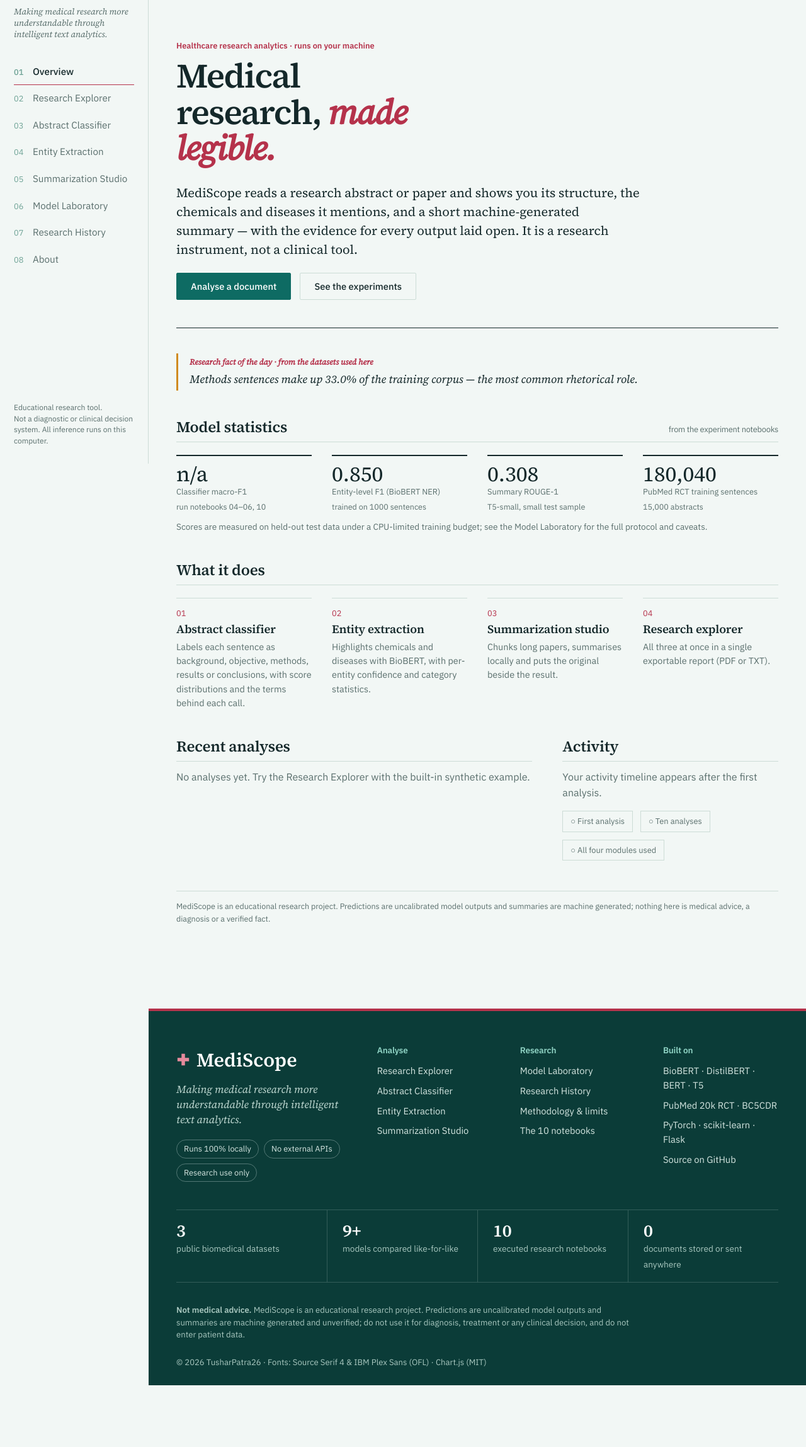
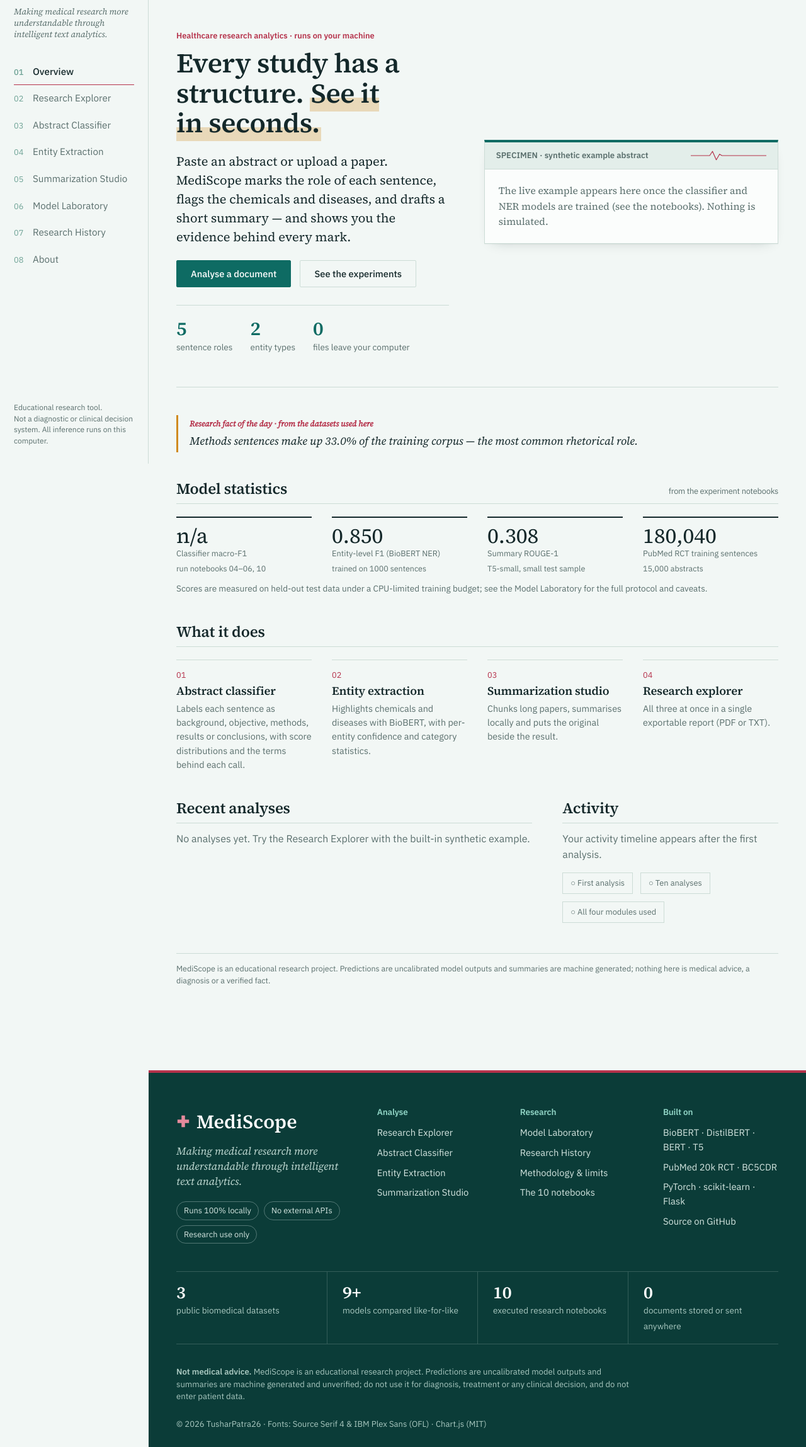
Before and after one commit to TusharPatra26/MediScope, a Flask app: page / in a window 1280 px wide. Shown: the part 64-2361 px from the top of the page at 63% size. Before the commit the page ends 2263 px from the top, so only its background shows below. Run offline with Flask 3, Linux system fonts and the light colour scheme; data that the repository does not hold is empty.

Commit message:
Overview: live annotated specimen-sheet hero replaces generic headline hero

```diff
--- a/app.py
+++ b/app.py
@@ -165,6 +165,38 @@ def read_input() -> tuple[str, str]:
 
 
 # ---------------------------------------------------------------------------
+# Overview "specimen sheet": a real, cached analysis of a synthetic example abstract
+# ---------------------------------------------------------------------------
+DEMO_TEXT = ("Chronic low back pain is a leading cause of disability and is commonly managed with analgesics. "
+             "We aimed to evaluate whether a 12-week supervised exercise programme reduces pain intensity compared with usual care. "
+             "In this randomized controlled trial, 120 adults with chronic low back pain were assigned to exercise (n = 60) or usual care (n = 60). "
+             "The primary outcome was pain intensity on a 0-10 numeric scale at 12 weeks. "
+             "Pain decreased by 2.4 points in the exercise group and by 0.9 points in the usual care group (mean difference 1.5, 95% CI 0.8 to 2.2; p < 0.001). "
+             "No serious adverse events were reported. "
+             "A supervised exercise programme reduced pain more than usual care in adults with chronic low back pain.")
+_DEMO: dict = {}
+
+
+def hero_demo():
+    """Run the deployed models once on the synthetic example; None if any model is missing (nothing is faked)."""
+    if "v" in _DEMO:
+        return _DEMO["v"]
+    try:
+        t0 = time.perf_counter()
+        sents = split_sentences(DEMO_TEXT)
+        res = clf_mod.classify_sentences(sents)
+        rows = []
+        for r in res:
+            n = recognise(r["text"], "biobert")
+            rows.append({"label": r["label"], "score": r["score"], "segments": n["segments"]})
+        _DEMO["v"] = {"rows": rows, "model": clf_mod.get_classifier().info()["name"], "seconds": time.perf_counter() - t0,
+                      "n_entities": sum(1 for x in rows for s in x["segments"] if s[1]), "counts": Counter(r["label"] for r in rows)}
+    except Exception:  # missing artifacts or any failure -> the overview shows a plain note
+        _DEMO["v"] = None
+    return _DEMO["v"]
+
+
+# ---------------------------------------------------------------------------
 # App factory
 # ---------------------------------------------------------------------------
 def create_app() -> Flask:
@@ -232,7 +264,7 @@ def create_app() -> Flask:
         ]
         return page("index.html", ["Overview"], fact=fact, deployed=metrics.get(dep) if dep else None, ner=(ner_m.get("biobert") if ner_m else None),
                     summ=(sum_m.get("systems", {}).get("T5-small medical") if sum_m else None), dataset=stats, recent=rows,
-                    timeline=list(reversed([dict(r) for r in per_day])), milestones=milestones, total=total)
+                    timeline=list(reversed([dict(r) for r in per_day])), milestones=milestones, total=total, demo=hero_demo())
 
     # ---- Research Explorer (integrated) ----
     @app.route("/explorer", methods=["GET", "POST"])
--- a/static/css/responsive.css
+++ b/static/css/responsive.css
@@ -5,6 +5,7 @@
   .g4 { grid-template-columns: repeat(2, 1fr); } .asym { gap: 32px; } .hero h1 { font-size: 2.8rem; }
 }
 @media (max-width: 900px) {
+  .intro { grid-template-columns: 1fr; gap: 36px; } .intro h1 { font-size: 2.2rem; }
   .footer .top { grid-template-columns: 1fr 1fr; } .footer .top > :first-child { grid-column: 1 / -1; } .footer .strip { grid-template-columns: 1fr 1fr; } .footer .strip div:nth-child(3) { padding-left: 0; border-left: 0; }
   .shell { grid-template-columns: 1fr; }
   .sidebar { position: fixed; z-index: 30; width: 260px; transform: translateX(-102%); transition: transform .25s; box-shadow: 8px 0 30px -12px rgba(0,0,0,.35); }
@@ -14,6 +15,7 @@
   .detail { position: static; } .hero h1 { font-size: 2.4rem; }
 }
 @media (max-width: 600px) {
+  .intro h1 { font-size: 1.9rem; } .vitals { gap: 18px; } .sheet-foot .grow { margin-left: 0; }
   .footer-in { padding: 36px 16px 20px; } .footer .top { grid-template-columns: 1fr; gap: 28px; } .footer .strip { grid-template-columns: 1fr; } .footer .strip div + div { padding-left: 0; border-left: 0; border-top: 1px solid rgba(213,230,225,.2); }
   main { padding: 22px 16px 56px; } .topbar { padding: 10px 16px; } .status .txt { display: none; }
   .g2, .g4 { grid-template-columns: 1fr; } h1 { font-size: 1.8rem; } .hero h1 { font-size: 2rem; }
--- a/static/css/style.css
+++ b/static/css/style.css
@@ -152,3 +152,21 @@ pre.code { background: var(--sunken); padding: 14px 16px; overflow-x: auto; font
 .footer .strip b { display: block; font-family: var(--serif); font-size: 1.7rem; font-weight: 600; color: #fff; line-height: 1.1; } .footer .strip span { font-size: .85rem; color: #A9C8C0; }
 .footer .legal { display: flex; justify-content: space-between; gap: 24px; flex-wrap: wrap; font-size: .82rem; color: #A9C8C0; line-height: 1.5; }
 .footer .legal p { margin: 0; max-width: 46rem; }
+
+/* ---------- overview: specimen sheet ---------- */
+.intro { display: grid; grid-template-columns: 1fr 1.08fr; gap: 56px; align-items: center; padding: 8px 0 52px; margin-bottom: 44px; border-bottom: 1px solid var(--line); }
+.intro h1 { font-size: 2.7rem; line-height: 1.1; font-weight: 600; max-width: 15ch; }
+.intro .under { background: linear-gradient(transparent 62%, var(--e-chemical) 62%); padding: 0 2px; }
+.vitals { list-style: none; display: flex; gap: 28px; padding: 22px 0 0; margin: 28px 0 0; border-top: 1px solid var(--line); }
+.vitals li { display: flex; flex-direction: column; } .vitals b { font-family: var(--serif); font-size: 1.9rem; line-height: 1; color: var(--teal); } .vitals span { font-size: .85rem; color: var(--muted); margin-top: 4px; }
+.sheet { margin: 0; background: var(--surface); border: 1px solid var(--line); border-top: 4px solid var(--teal); box-shadow: var(--shadow); }
+.sheet-head { display: flex; justify-content: space-between; align-items: center; padding: 11px 18px; border-bottom: 1px solid var(--line); background: var(--sunken); font-size: .82rem; font-weight: 600; color: var(--muted); }
+.pulse { width: 120px; height: 20px; color: var(--crimson); }
+.sheet-filter { display: flex; gap: 6px; flex-wrap: wrap; padding: 12px 18px 4px; }
+.rolebtn { background: none; border: 1px solid currentColor; font: 500 .78rem var(--sans); padding: 3px 10px; border-radius: 999px; cursor: pointer; } .rolebtn[aria-pressed="false"] { opacity: .35; text-decoration: line-through; }
+.sheet-body { list-style: none; margin: 0; padding: 8px 18px 6px; }
+.sheet-body li { display: grid; grid-template-columns: 46px 1fr; gap: 12px; padding: 9px 0; border-bottom: 1px dotted var(--line); transition: opacity .2s; } .sheet-body li:last-child { border: 0; } .sheet-body li.dim { opacity: .18; }
+.sheet-body .tag { font-size: .68rem; font-weight: 600; color: #fff; text-align: center; padding: 3px 0; height: fit-content; border-radius: 2px; margin-top: 3px; }
+.sheet-body p { margin: 0; font-family: var(--serif); font-size: .98rem; line-height: 1.55; }
+.sheet-foot { display: flex; flex-wrap: wrap; gap: 8px 18px; padding: 11px 18px; border-top: 1px solid var(--line); font-size: .8rem; color: var(--muted); align-items: center; }
+.sheet-foot i { display: inline-block; width: 10px; height: 10px; margin-right: 6px; } .sheet-foot .grow { margin-left: auto; }
--- a/static/js/main.js
+++ b/static/js/main.js
@@ -101,6 +101,13 @@
     const first = srcs.find((x) => x.classList.contains("hit")); if (first) first.scrollIntoView({ behavior: "smooth", block: "nearest" });
   }));
 
+  /* ---- overview specimen: filter sentences by role ---- */
+  $$(".rolebtn").forEach((b) => b.addEventListener("click", () => {
+    b.setAttribute("aria-pressed", b.getAttribute("aria-pressed") !== "true");
+    const on = new Set($$(".rolebtn[aria-pressed=true]").map((x) => x.dataset.role));
+    $$(".sheet-body li").forEach((li) => li.classList.toggle("dim", !on.has(li.dataset.role)));
+  }));
+
   /* ---- confirm destructive actions ---- */
   $$("form[data-confirm]").forEach((f) => f.addEventListener("submit", (e) => { if (!confirm(f.dataset.confirm)) e.preventDefault(); }));
 })();
--- a/templates/index.html
+++ b/templates/index.html
@@ -1,11 +1,38 @@
 {% extends 'base.html' %}
 {% block content %}
-<section class="hero">
-  <div class="eyebrow">Healthcare research analytics · runs on your machine</div>
-  <h1>Medical research, <em>made legible.</em></h1>
-  <p class="lede">MediScope reads a research abstract or paper and shows you its structure, the chemicals and diseases it mentions, and a short machine-generated summary — with the evidence for every output laid open. It is a research instrument, not a clinical tool.</p>
-  <div class="row" style="margin-top:22px"><a class="btn" href="{{ url_for('explorer') }}">Analyse a document</a><a class="btn ghost" href="{{ url_for('laboratory') }}">See the experiments</a></div>
+<section class="intro">
+  <div class="intro-copy">
+    <div class="eyebrow">Healthcare research analytics · runs on your machine</div>
+    <h1>Every study has a structure. <span class="under">See it in seconds.</span></h1>
+    <p class="lede">Paste an abstract or upload a paper. MediScope marks the role of each sentence, flags the chemicals and diseases, and drafts a short summary — and shows you the evidence behind every mark.</p>
+    <div class="row" style="margin-top:22px"><a class="btn" href="{{ url_for('explorer') }}">Analyse a document</a><a class="btn ghost" href="{{ url_for('laboratory') }}">See the experiments</a></div>
+    <ul class="vitals" aria-label="Key properties">
+      <li><b>5</b><span>sentence roles</span></li><li><b>2</b><span>entity types</span></li><li><b>0</b><span>files leave your computer</span></li>
+    </ul>
+  </div>
+  <figure class="sheet" aria-label="Example annotated abstract">
+    <div class="sheet-head">
+      <span class="sheet-id">SPECIMEN · synthetic example abstract</span>
+      <svg class="pulse" viewBox="0 0 160 24" aria-hidden="true"><path d="M0 12h40l6-9 8 18 7-12 5 3h94" fill="none" stroke="currentColor" stroke-width="1.6" stroke-linejoin="round" stroke-linecap="round"/></svg>
+    </div>
+    {% if demo %}
+    <div class="sheet-filter" role="group" aria-label="Filter by sentence role">
+      {% for l in CLASS_LABELS %}{% if demo.counts[l] %}<button type="button" class="rolebtn role-{{ l }}" data-role="{{ l }}" aria-pressed="true">{{ l.title() }} · {{ demo.counts[l] }}</button>{% endif %}{% endfor %}
+    </div>
+    <ol class="sheet-body">
+      {% for r in demo.rows %}
+      <li data-role="{{ r.label }}"><span class="tag bg-{{ r.label }}" title="{{ r.label }} · {{ '%.0f'|format(r.score*100) }}% (uncalibrated)">{{ r.label[:4] }}</span>
+        <p>{% for text, typ, conf in r.segments %}{% if typ %}<mark class="ent {{ typ }}" title="{{ typ }}{% if conf is not none %} · {{ '%.2f'|format(conf) }}{% endif %}">{{ text }}</mark>{% else %}{{ text }}{% endif %}{% endfor %}</p></li>
+      {% endfor %}
+    </ol>
+    <div class="sheet-foot"><span><i class="i-Chemical"></i>Chemical</span><span><i class="i-Disease"></i>Disease</span>
+      <span class="grow">{{ demo.n_entities }} entities · roles by {{ demo.model }} · {{ '%.1f'|format(demo.seconds) }} s on this CPU</span></div>
+    {% else %}
+    <div class="sheet-body" style="padding:22px"><p class="muted" style="margin:0">The live example appears here once the classifier and NER models are trained (see the notebooks). Nothing is simulated.</p></div>
+    {% endif %}
+  </figure>
 </section>
+
 
 {% if fact %}<div class="fact" style="margin-bottom:44px"><div class="eyebrow" style="margin-bottom:4px">Research fact of the day · from the datasets used here</div>{{ fact }}</div>{% endif %}
 
```
